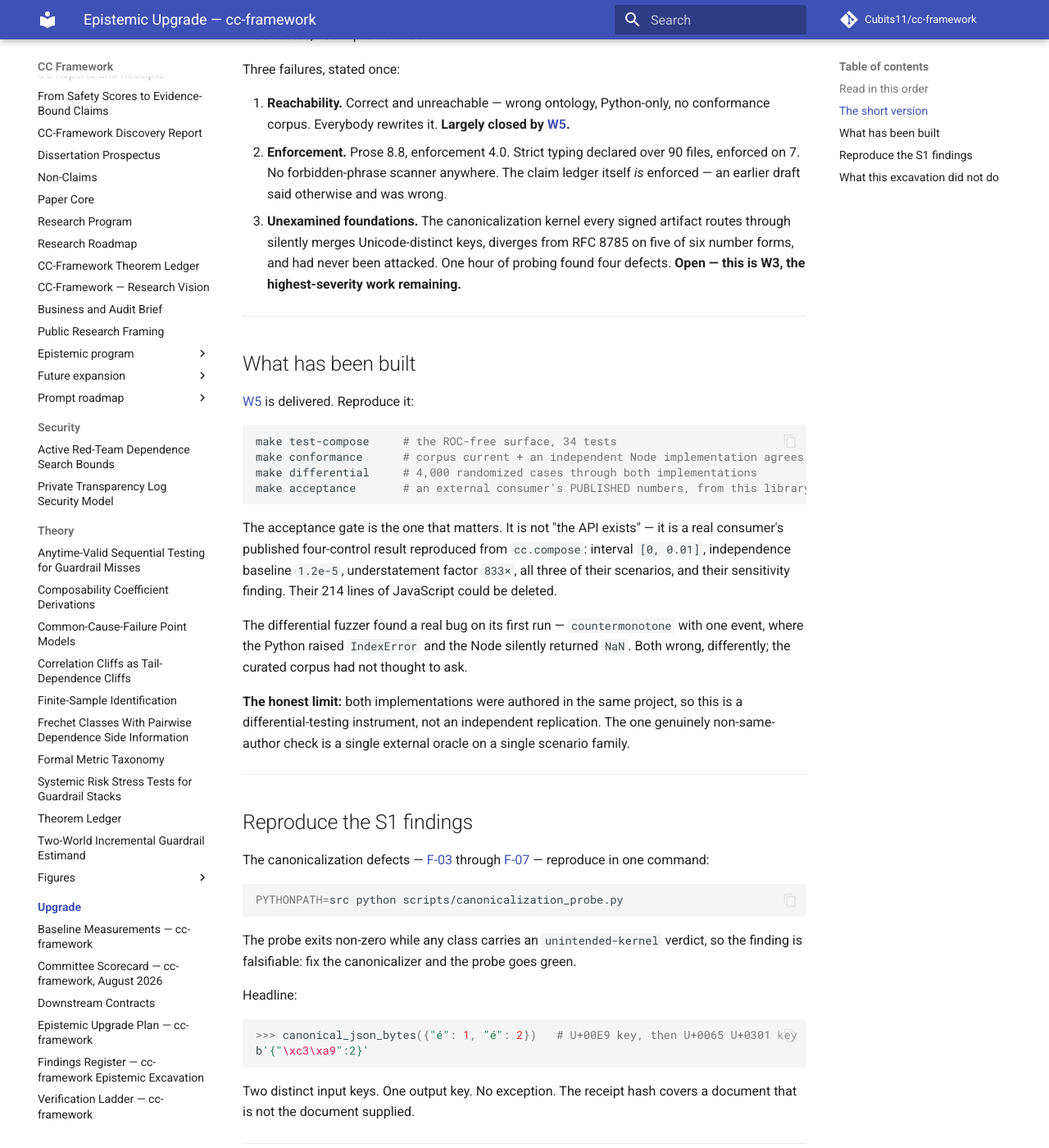
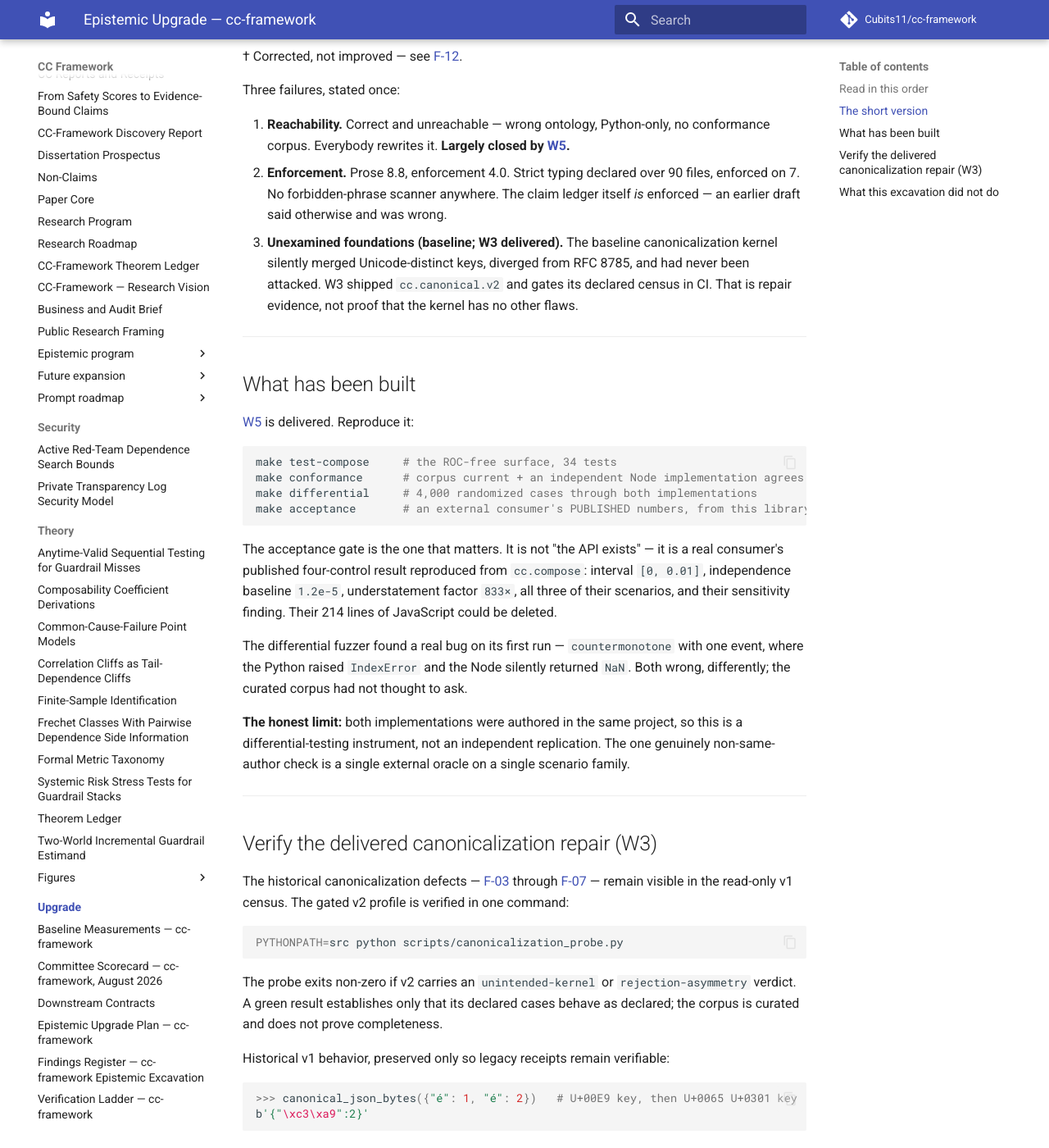
Before and after one commit to Cubits11/cc-framework, an MkDocs documentation site: the page built from docs/upgrade/README.md, in a window 1280 px wide and 1400 px high, scrolled down 1590 px. Shown: the whole window at 82% size. Built offline with MkDocs 1.6.1 and Material for MkDocs 9.7.7, drawn with Linux system fonts in a browser that asks for light colours; comment, search, counter and statistics services are not loaded; some of the changed text lies outside the part shown.

Commit message:
docs: correct epistemic status and migration contract

````diff
--- a/docs/upgrade/README.md
+++ b/docs/upgrade/README.md
@@ -5,9 +5,10 @@
 [`PSUCyberSecurityLab/ghost-ark`](https://github.com/PSUCyberSecurityLab/ghost-ark),
 and a plan to close the gap.
 
-> **Status: plan and measurements.** The measurements are real and reproducible.
-> The plan is not implemented. Nothing here claims cc-framework is safe, correct,
-> or production-ready, and nothing here relaxes a boundary in
+> **Status: baseline measurements, plan, and delivery records.** The measurements
+> are real and reproducible at their recorded revision. W3 and W5 are delivered;
+> the remaining workstreams are proposals. Nothing here claims cc-framework is
+> safe, correct, or production-ready, and nothing here relaxes a boundary in
 > [`NON_CLAIMS.md`](../research/NON_CLAIMS.md).
 
 ---
@@ -60,10 +61,11 @@
 2. **Enforcement.** Prose 8.8, enforcement 4.0. Strict typing declared over 90
    files, enforced on 7. No forbidden-phrase scanner anywhere. The claim ledger
    itself *is* enforced — an earlier draft said otherwise and was wrong.
-3. **Unexamined foundations.** The canonicalization kernel every signed artifact
-   routes through silently merges Unicode-distinct keys, diverges from RFC 8785
-   on five of six number forms, and had never been attacked. One hour of probing
-   found four defects. **Open — this is W3, the highest-severity work remaining.**
+3. **Unexamined foundations (baseline; W3 delivered).** The baseline
+   canonicalization kernel silently merged Unicode-distinct keys, diverged from
+   RFC 8785, and had never been attacked. W3 shipped `cc.canonical.v2` and gates
+   its declared census in CI. That is repair evidence, not proof that the kernel
+   has no other flaws.
 
 ---
 
@@ -96,27 +98,31 @@
 
 ---
 
-## Reproduce the S1 findings
+## Verify the delivered canonicalization repair (W3)
 
-The canonicalization defects — [F-03](FINDINGS_REGISTER.md#f-03) through
-[F-07](FINDINGS_REGISTER.md#f-07) — reproduce in one command:
+The historical canonicalization defects —
+[F-03](FINDINGS_REGISTER.md#f-03) through [F-07](FINDINGS_REGISTER.md#f-07) —
+remain visible in the read-only v1 census. The gated v2 profile is verified in
+one command:
 
 ```bash
 PYTHONPATH=src python scripts/canonicalization_probe.py
 ```
 
-The probe exits non-zero while any class carries an `unintended-kernel` verdict,
-so the finding is falsifiable: fix the canonicalizer and the probe goes green.
+The probe exits non-zero if v2 carries an `unintended-kernel` or
+`rejection-asymmetry` verdict. A green result establishes only that its declared
+cases behave as declared; the corpus is curated and does not prove completeness.
 
-Headline:
+Historical v1 behavior, preserved only so legacy receipts remain verifiable:
 
 ```python
 >>> canonical_json_bytes({"é": 1, "é": 2})   # U+00E9 key, then U+0065 U+0301 key
 b'{"\xc3\xa9":2}'
 ```
 
-Two distinct input keys. One output key. No exception. The receipt hash covers a
-document that is not the document supplied.
+Two distinct input keys. One output key. No exception. Under v2, the same input
+keeps both keys, and the profile conforms to RFC 8785 for the census's tested
+number forms.
 
 ---
 
````
Also changed, not shown: docs/research/VISION.md (+14 -12 lines), docs/research/epistemic-program/challenges.md (+12 -4 lines), docs/upgrade/EPISTEMIC_UPGRADE_PLAN.md (+5 -3 lines), 2 other files.
